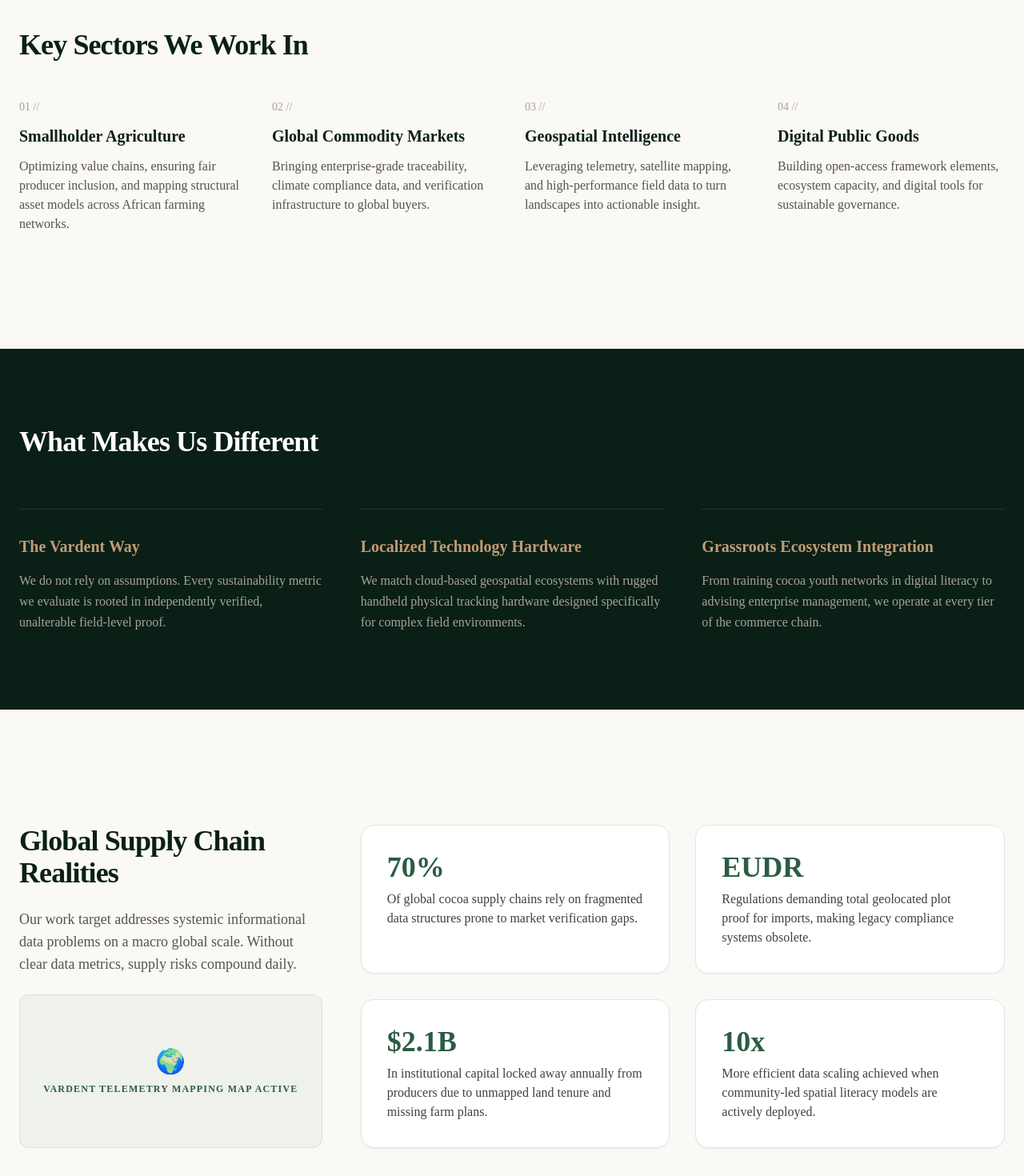
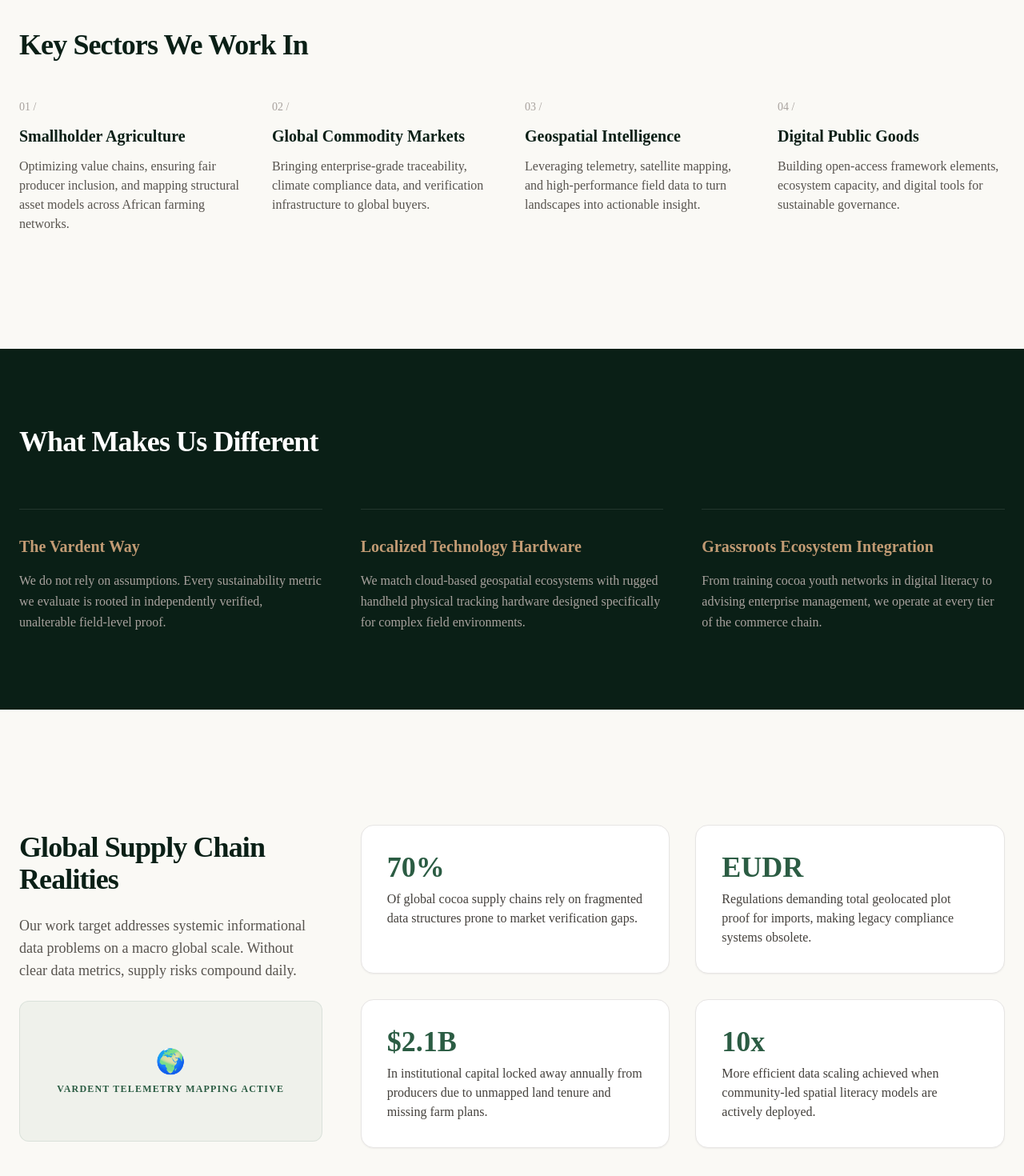
Before and after one commit to TEAM-VARDENT/Vardent, a Next.js app: page /about in a window 1280 px wide. Shown: the part 880-2350 px from the top of the page at 80% size. Built offline with nearby package versions, Linux system fonts and the light colour scheme.

Commit message:
fix: resolve react syntax comment node error in sectors list string mapping

```diff
--- a/app/about/page.tsx
+++ b/app/about/page.tsx
@@ -59,7 +59,8 @@ export default function AboutPage() {
         <div className="grid grid-cols-1 sm:grid-cols-2 lg:grid-cols-4 gap-8">
           {sectors.map((sector, idx) => (
             <div key={idx} className="space-y-3">
-              <div className="text-stone-400 font-mono text-sm">0{idx + 1} //</div>
+              {/* Cleaned up string expression to prevent React comment node compilation issues */}
+              <div className="text-stone-400 font-mono text-sm">{"0" + (idx + 1) + " /"}</div>
               <h3 className="text-xl font-bold text-[#0A1F16]">{sector.title}</h3>
               <p className="text-stone-600 text-sm md:text-base leading-relaxed font-normal">{sector.desc}</p>
             </div>
@@ -94,10 +95,9 @@ export default function AboutPage() {
             <p className="text-stone-600 text-base md:text-lg leading-relaxed font-normal mb-6">
               Our work target addresses systemic informational data problems on a macro global scale. Without clear data metrics, supply risks compound daily.
             </p>
-            {/* Visual Abstract Map Reference */}
-            <div className="h-48 rounded-xl bg-[#2B5C43]/5 border border-[#2B5C43]/10 flex flex-col items-center justify-center text-center p-4">
+            <div className="h-44 rounded-xl bg-[#2B5C43]/5 border border-[#2B5C43]/10 flex flex-col items-center justify-center text-center p-4">
               <span className="text-3xl mb-2">🌍</span>
-              <span className="text-xs font-mono tracking-widest text-[#2B5C43] uppercase font-bold">Vardent Telemetry Mapping Map Active</span>
+              <span className="text-xs font-mono tracking-widest text-[#2B5C43] uppercase font-bold">Vardent Telemetry Mapping Active</span>
             </div>
           </div>
 
```
